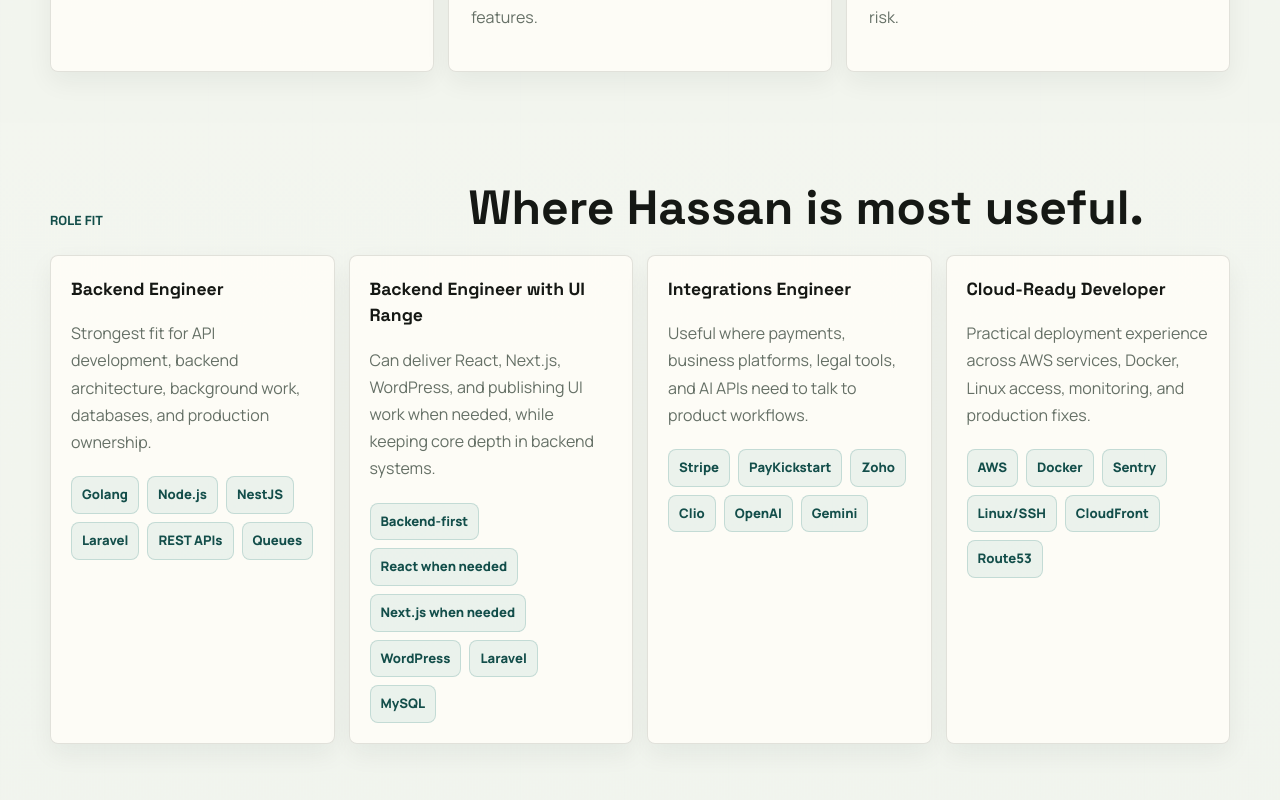
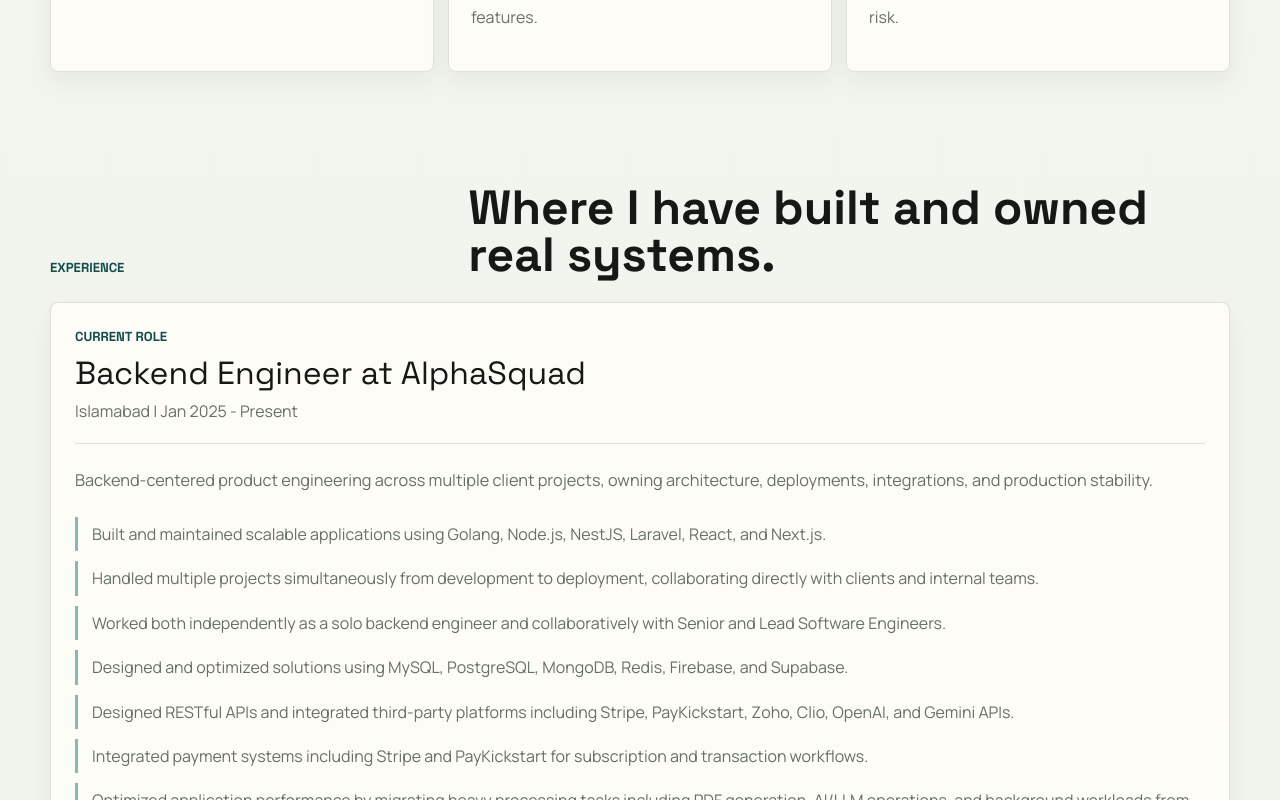
Before and after one commit to sudo-hassan-zahid/my-portfolio, a Next.js app: page / in a window 1280 px wide. Shown: the part 1660-2460 px from the top of the page. Built offline with nearby package versions, Linux system fonts and the light colour scheme.

Commit message:
Remove role fit section

```diff
--- a/src/app/globals.css
+++ b/src/app/globals.css
@@ -409,21 +409,18 @@
 
 .proof-grid,
 .availability-grid,
-.role-fit-grid,
 .soft-skill-board {
   display: grid;
   gap: 14px;
 }
 
 .proof-grid,
-.availability-grid,
-.role-fit-grid {
+.availability-grid {
   grid-template-columns: repeat(3, minmax(0, 1fr));
 }
 
 .proof-card,
 .availability-grid article,
-.role-fit-grid article,
 .skill-accordion,
 .soft-skill-board article,
 .experience-stage {
@@ -461,22 +458,8 @@
   background: linear-gradient(90deg, var(--accent), var(--accent-warm));
 }
 
-.role-fit-grid {
-  grid-template-columns: repeat(4, minmax(0, 1fr));
-}
-
-.role-fit-grid article {
-  min-height: 260px;
-  padding: 20px;
-  transition:
-    transform 180ms ease,
-    border-color 180ms ease,
-    box-shadow 180ms ease;
-}
-
 .proof-card:hover,
-.availability-grid article:hover,
-.role-fit-grid article:hover {
+.availability-grid article:hover {
   transform: translateY(-4px);
   border-color: rgba(15, 118, 110, 0.32);
   box-shadow: 0 16px 34px rgba(20, 35, 31, 0.1);
@@ -484,7 +467,6 @@
 
 .proof-card h3,
 .availability-grid h3,
-.role-fit-grid h3,
 .soft-skill-board h3,
 .skill-column h4 {
   margin: 0;
@@ -494,8 +476,7 @@
 }
 
 .proof-card p,
-.availability-grid p,
-.role-fit-grid p {
+.availability-grid p {
   margin: 18px 0 0;
   color: var(--muted);
   line-height: 1.7;
@@ -506,13 +487,6 @@
   flex-wrap: wrap;
   gap: 8px;
   margin-top: 22px;
-}
-
-.role-fit-grid div {
-  display: flex;
-  flex-wrap: wrap;
-  gap: 8px;
-  margin-top: 20px;
 }
 
 .experience-list {
@@ -667,7 +641,6 @@
 .skill-accordion div span,
 .skill-spotlight span,
 .availability-grid span,
-.role-fit-grid span,
 .soft-row span,
 .soft-skill-board span {
   border: 1px solid rgba(15, 118, 110, 0.18);
@@ -873,7 +846,6 @@
 
   .proof-grid,
   .availability-grid,
-  .role-fit-grid,
   .soft-skill-board,
   .why-me-list {
     grid-template-columns: repeat(2, minmax(0, 1fr));
@@ -927,7 +899,6 @@
   .stat-strip,
   .proof-grid,
   .availability-grid,
-  .role-fit-grid,
   .company-skill-grid,
   .skill-matrix,
   .soft-skill-board,
--- a/src/app/page.tsx
+++ b/src/app/page.tsx
@@ -52,33 +52,6 @@
     title: "Best fit",
     detail: "Backend-heavy product work, APIs, integrations, deployment, and support.",
     options: ["Backend systems", "API delivery", "Cloud-ready apps", "Product support"],
-  },
-];
-
-const roleFitCards = [
-  {
-    title: "Backend Engineer",
-    detail:
-      "Strongest fit for API development, backend architecture, background work, databases, and production ownership.",
-    cues: ["Golang", "Node.js", "NestJS", "Laravel", "REST APIs", "Queues"],
-  },
-  {
-    title: "Backend Engineer with UI Range",
-    detail:
-      "Can deliver React, Next.js, WordPress, and publishing UI work when needed, while keeping core depth in backend systems.",
-    cues: ["Backend-first", "React when needed", "Next.js when needed", "WordPress", "Laravel", "MySQL"],
-  },
-  {
-    title: "Integrations Engineer",
-    detail:
-      "Useful where payments, business platforms, legal tools, and AI APIs need to talk to product workflows.",
-    cues: ["Stripe", "PayKickstart", "Zoho", "Clio", "OpenAI", "Gemini"],
-  },
-  {
-    title: "Cloud-Ready Developer",
-    detail:
-      "Practical deployment experience across AWS services, Docker, Linux access, monitoring, and production fixes.",
-    cues: ["AWS", "Docker", "Sentry", "Linux/SSH", "CloudFront", "Route53"],
   },
 ];
 
@@ -258,7 +231,7 @@
   {
     title: "I do not stop at writing endpoints.",
     detail:
-      "Most of my useful work has been around the whole backend path: API shape, database choices, background jobs, deployment, monitoring, and fixing what breaks after release.",
+      "Most of my work sits around the whole backend path: API shape, database choices, background jobs, deployment, monitoring, and fixing what breaks after release.",
   },
   {
     title: "I am comfortable with messy real-world systems.",
@@ -281,7 +254,7 @@
       "I have used Claude Code, Codex, Cursor, Windsurf, Copilot, and LLM APIs to speed up debugging, documentation, and repetitive work while still owning the decisions.",
   },
   {
-    title: "I care about staying useful after launch.",
+    title: "I care about what happens after launch.",
     detail:
       "Deployment, post-deployment fixes, alert monitoring, performance work, and maintenance are not side tasks to me. That is where a lot of trust is built.",
   },
@@ -415,26 +388,6 @@
         </div>
       </section>
 
-      <section className="content-section role-fit-section">
-        <div className="section-kicker">
-          <p className="eyebrow">Role fit</p>
-          <h2>Where Hassan is most useful.</h2>
-        </div>
-        <div className="role-fit-grid">
-          {roleFitCards.map((role) => (
-            <article key={role.title}>
-              <h3>{role.title}</h3>
-              <p>{role.detail}</p>
-              <div>
-                {role.cues.map((cue) => (
-                  <span key={cue}>{cue}</span>
-                ))}
-              </div>
-            </article>
-          ))}
-        </div>
-      </section>
-
       <section id="experience" className="content-section">
         <div className="section-kicker">
           <p className="eyebrow">Experience</p>
@@ -555,7 +508,7 @@
       <section id="why-me" className="content-section why-me-section">
         <div className="section-kicker">
           <p className="eyebrow">Why me?</p>
-          <h2>Because I am useful where backend work gets real.</h2>
+          <h2>Because I stay close to the parts of software that actually break.</h2>
         </div>
         <div className="why-me-list">
           {whyMePoints.map((point) => (
@@ -574,7 +527,7 @@
           <p>
             Send the role, the stack, and what needs shipping. I can talk through API
             design, system shape, integrations, deployment, support expectations, and
-            where I can be useful fastest.
+            where I can contribute fastest.
           </p>
         </div>
         <div className="contact-actions">
```
Also changed, not shown: 1 other file (tests, documents, lock files or other folders).
